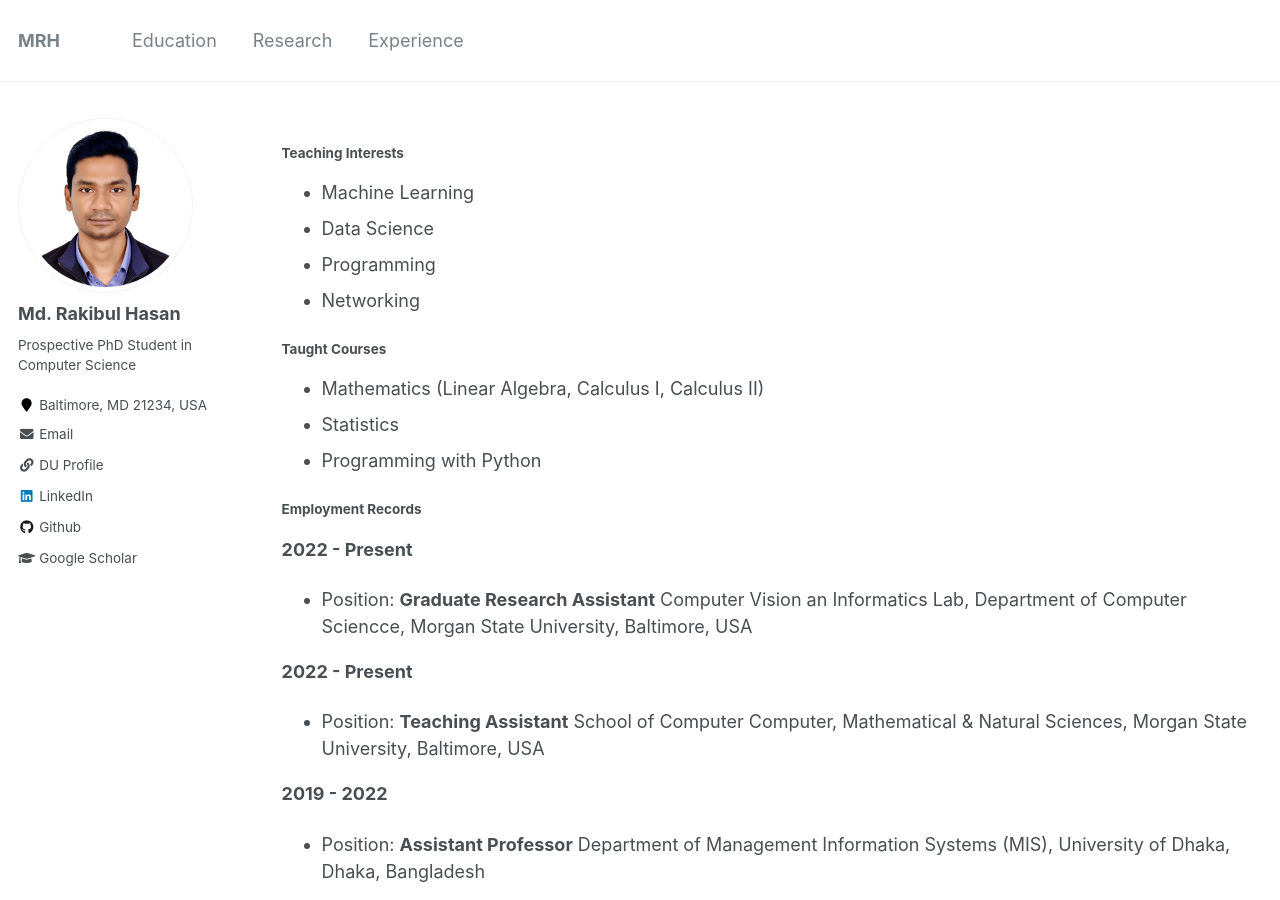
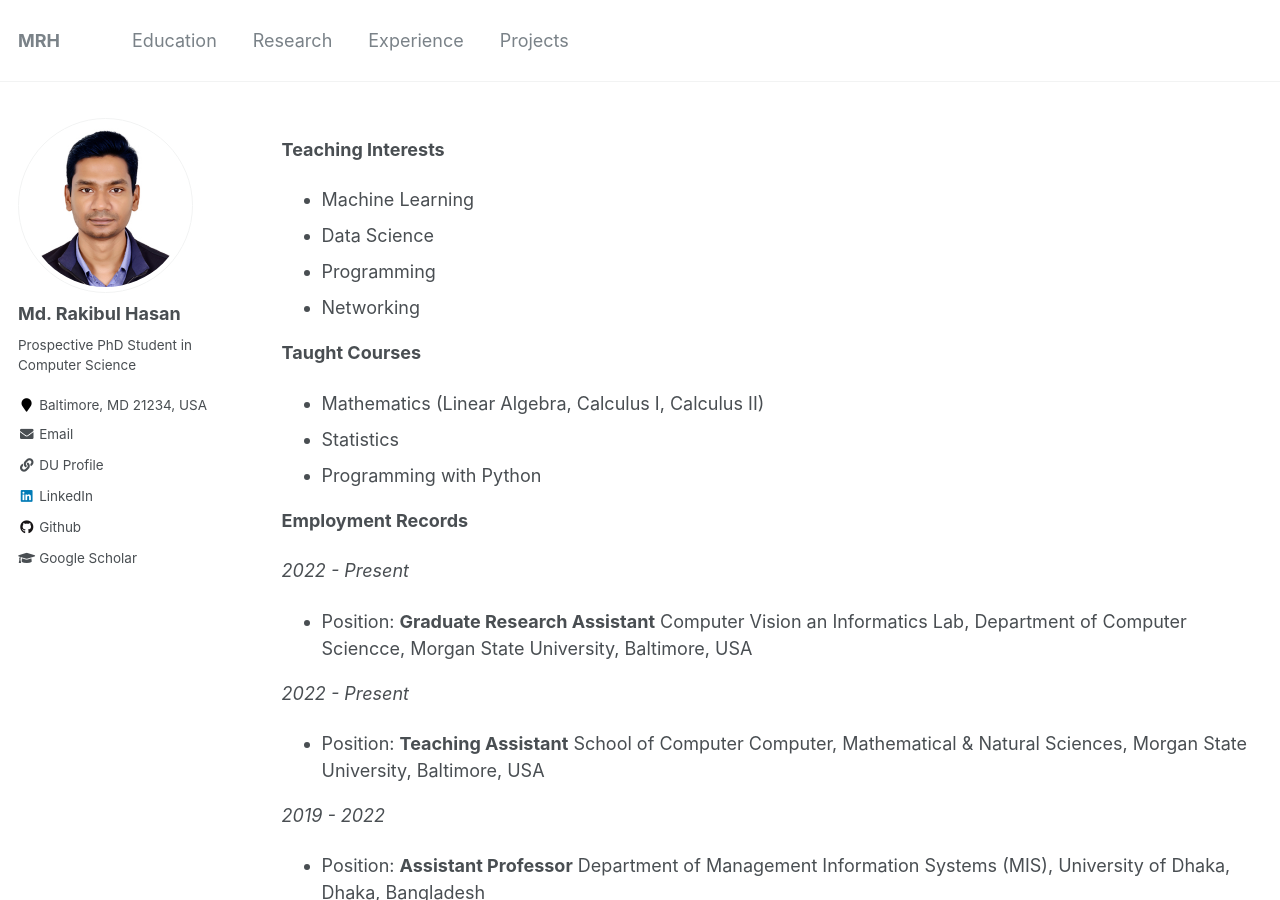
Before and after one commit to Hasan-MdRakibul/hasan-mdrakibul.github.io, a Jekyll site: the page built from _pages/experience.md, in a window 1280 px wide and 900 px high. Built offline with Jekyll 4.4.1, drawn with Linux system fonts in a browser that asks for light colours.

Commit message:
init changes

```diff
--- a/_data/navigation.yml
+++ b/_data/navigation.yml
@@ -8,3 +8,6 @@ main:
 
   - title: "Experience"
     url: /experience/
+
+  - title: "Projects"
+    url: /projects/
--- a/_pages/experience.md
+++ b/_pages/experience.md
@@ -4,47 +4,55 @@ layout: archive
 permalink: /experience/
 author_profile: true
 ---
-#### Teaching Interests
+**Teaching Interests**
 - Machine Learning
 - Data Science
 - Programming
 - Networking
 
-#### Taught Courses
+**Taught Courses**
 - Mathematics (Linear Algebra, Calculus I, Calculus II)
 - Statistics
 - Programming with Python
 
-#### Employment Records
-**2022 - Present**
+**Employment Records**
+
+_2022 - Present_
 - Position: **Graduate Research Assistant**
   Computer Vision an Informatics Lab, Department of Computer Sciencce, Morgan State University, Baltimore, USA
 
-**2022 - Present**
+_2022 - Present_
 - Position: **Teaching Assistant**
   School of Computer Computer, Mathematical & Natural Sciences, Morgan State University, Baltimore, USA
 
-**2019 - 2022**
+_2019 - 2022_
 - Position: **Assistant Professor**
   Department of Management Information Systems (MIS), University of Dhaka, Dhaka, Bangladesh
-#### 2016 (Mar) - 2018
+
+_2016 (Mar) - 2018_
 - Position: **Lecturer**
   - Department of Management Information Systems (MIS), University of Dhaka, Dhaka, Bangladesh
-#### 2017 - 2022
+
+_2017 - 2022_
 - Position: **Researcher (Part-time)**
     - Center for Project Management and Information Systems (PMIS), University of Dhaka, Bangladesh
-#### 2020 - 2021
+
+_2020 - 2021_
 - Position: **Project Evaluator (Part-time)**
   - Mujib's 100 of Skill Development for Mobile Games and Apps Project, ICT Division, Bangladesh
-#### 2015 - 2016 (Feb)
+
+_2015 - 2016 (Feb)_
 - Position: **Lecturer**
   - Southeast University, Dhaka, Bangladesh
-#### 2014
+
+_2014_
 - Position: **Intern**
     - Computer Wing, Bangladesh Bureau of Statistics (BBS), Dhaka, Bangladesh
-#### 2013
+
+_2013_
 - Position: **Intern**
   - Information Systems Development Department (ISDD), Bangladesh Bank (Central Bank), Dhaka, Bangladesh
-#### 2009-2012
+
+_2009-2012_
 - Position: **Research Associate (Part-time)**
   - Shah and Associates Consultancy Firm , Dhaka, Bangladesh
```
Also changed, not shown: _pages/Education.md (+6 -6 lines), _pages/projects.html (added, +12 -0 lines), _pages/projects.md (added, +9 -0 lines), _pages/research.md (+6 -6 lines).
